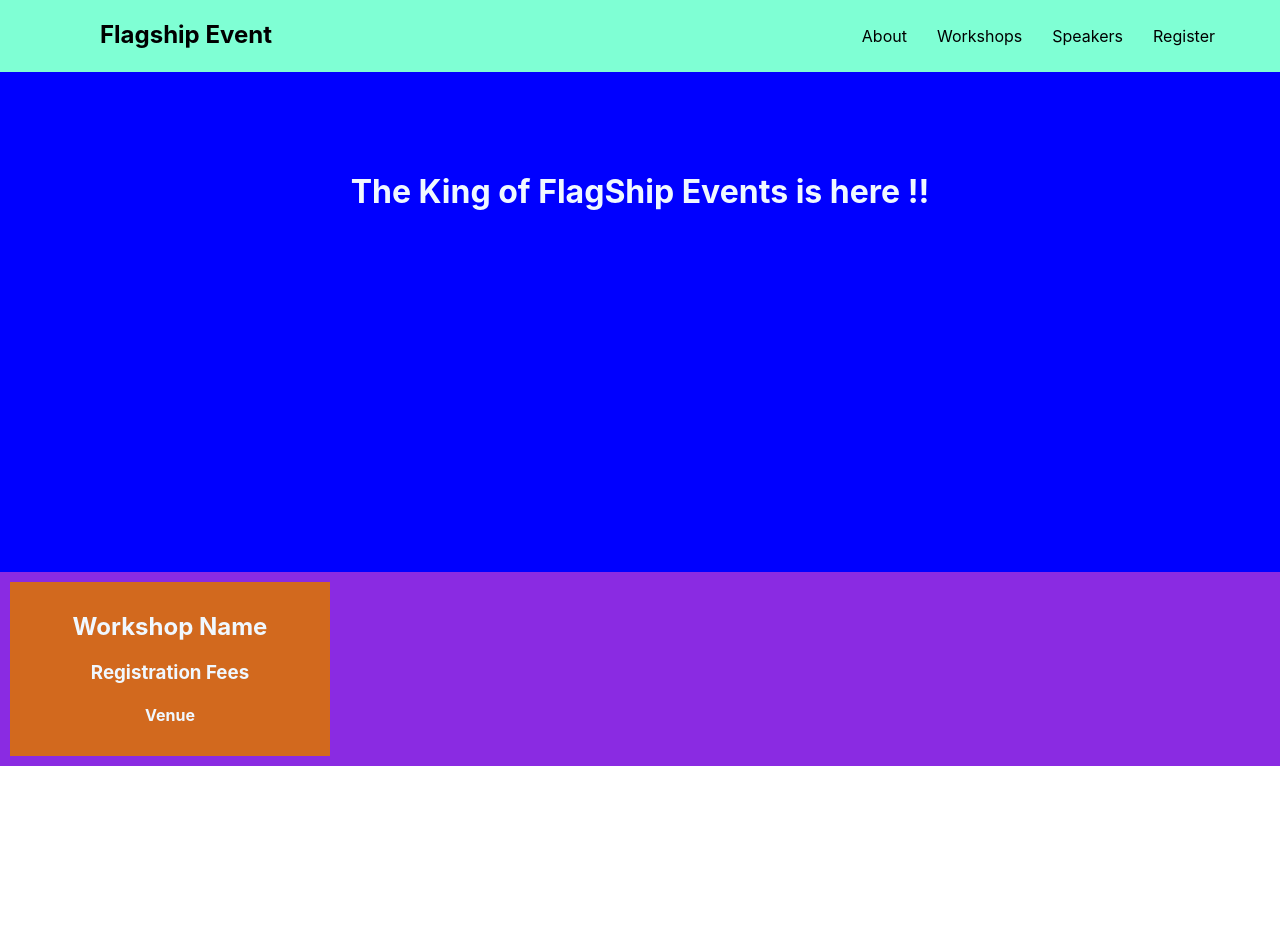
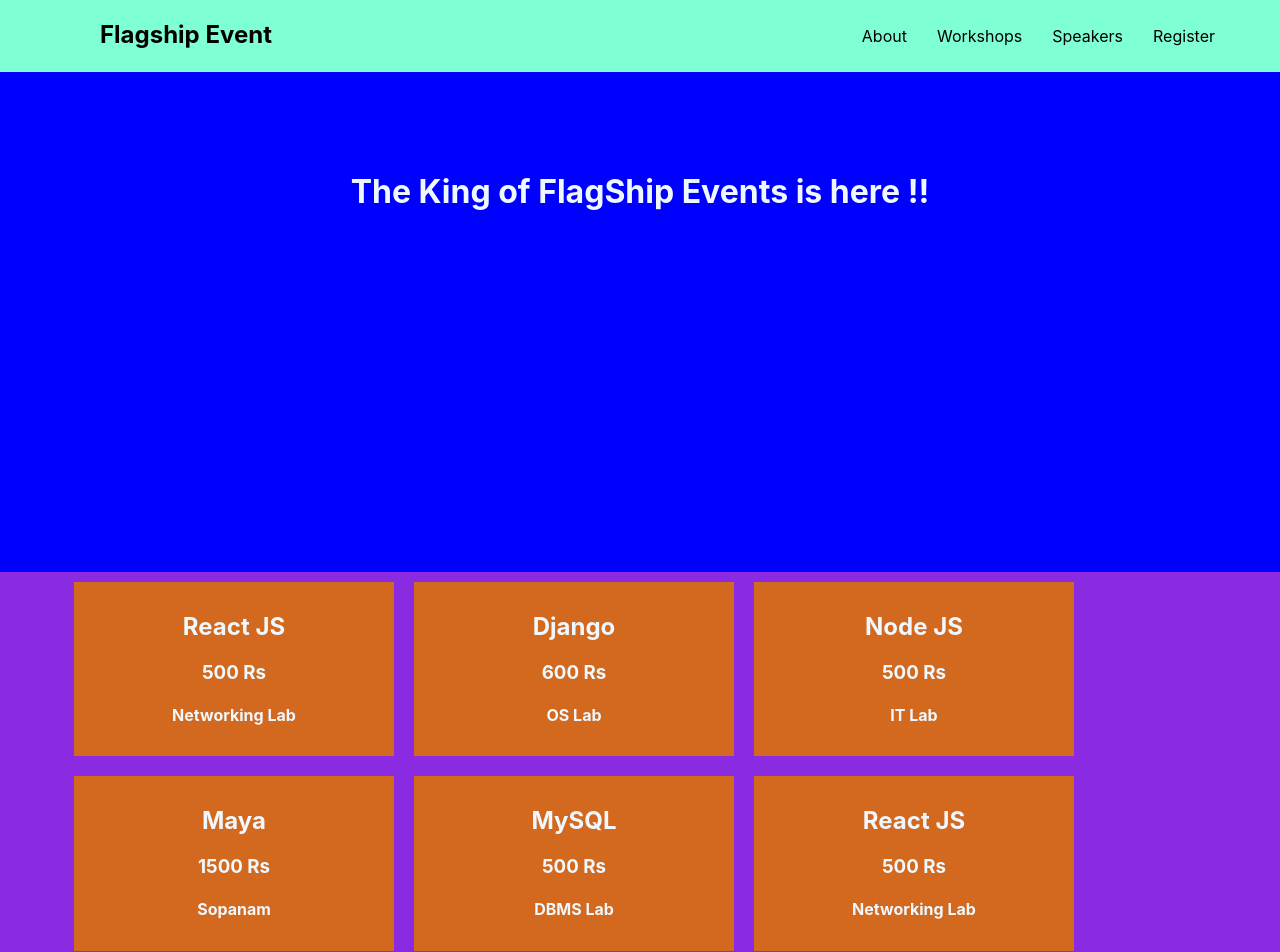
Before and after one commit to AbhijithKonnayil/Techfest-Website-template, a React (Create React App) app: page / in a window 1280 px wide. Shown: the top 952 px of the page. Before the commit the page ends 800 px from the top, so only its background shows below. Built offline with nearby package versions, Linux system fonts and the light colour scheme.

Commit message:
add props to workshop componets

```diff
--- a/src/components/workshop-comp.js
+++ b/src/components/workshop-comp.js
@@ -4,9 +4,9 @@ class WorkshopComp extends Component{
     render(){
         return(
             <div className="workshop-comp">
-                <h2>Workshop Name</h2>
-                <h3>Registration Fees</h3>
-                <h4>Venue</h4>
+                <h2>{this.props.name}</h2>
+                <h3>{this.props.fees}</h3>
+                <h4>{this.props.venue}</h4>
             </div>
         );
     }
--- a/src/components/workshops.css
+++ b/src/components/workshops.css
@@ -1,6 +1,7 @@
 .workshops{
     margin: 0;
-    widows: 100%;
+    width: 90%;
+    padding: 0 5%;
     background-color: blueviolet;
     overflow: hidden;
 }
--- a/src/components/workshops.js
+++ b/src/components/workshops.js
@@ -5,7 +5,14 @@ class Workshops extends Component{
     render(){
         return(
             <div className="workshops">
-                <WorkshopComp/>
+                <WorkshopComp name="React JS" venue="Networking Lab" fees="500 Rs"/>
+                <WorkshopComp name="Django" venue="OS Lab" fees="600 Rs"/>
+                <WorkshopComp name="Node JS" venue="IT Lab" fees="500 Rs"/>
+                <WorkshopComp name="Maya" venue="Sopanam" fees="1500 Rs"/>
+                <WorkshopComp name="MySQL" venue="DBMS Lab" fees="500 Rs"/>
+                <WorkshopComp name="React JS" venue="Networking Lab" fees="500 Rs"/>
+                <WorkshopComp name="Django" venue="OS Lab" fees="600 Rs"/>
+                <WorkshopComp name="Node JS" venue="IT Lab" fees="500 Rs"/>
             </div>
         );
     }
```
